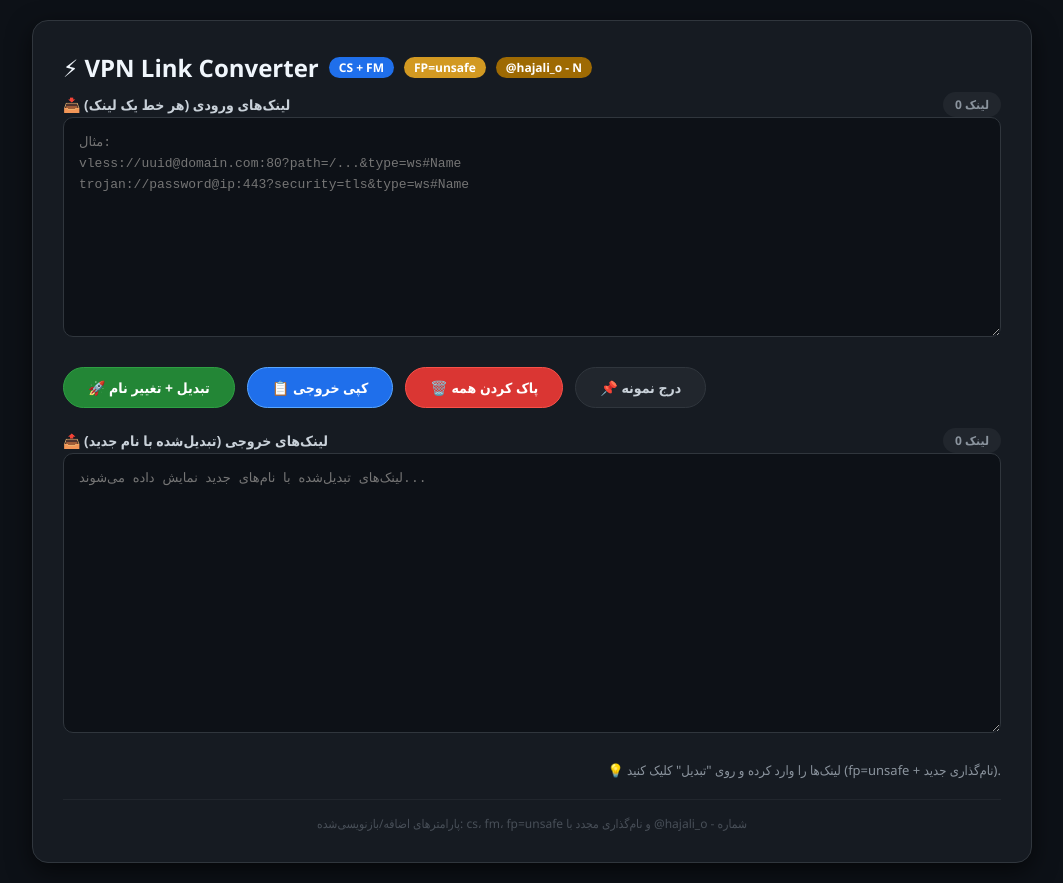
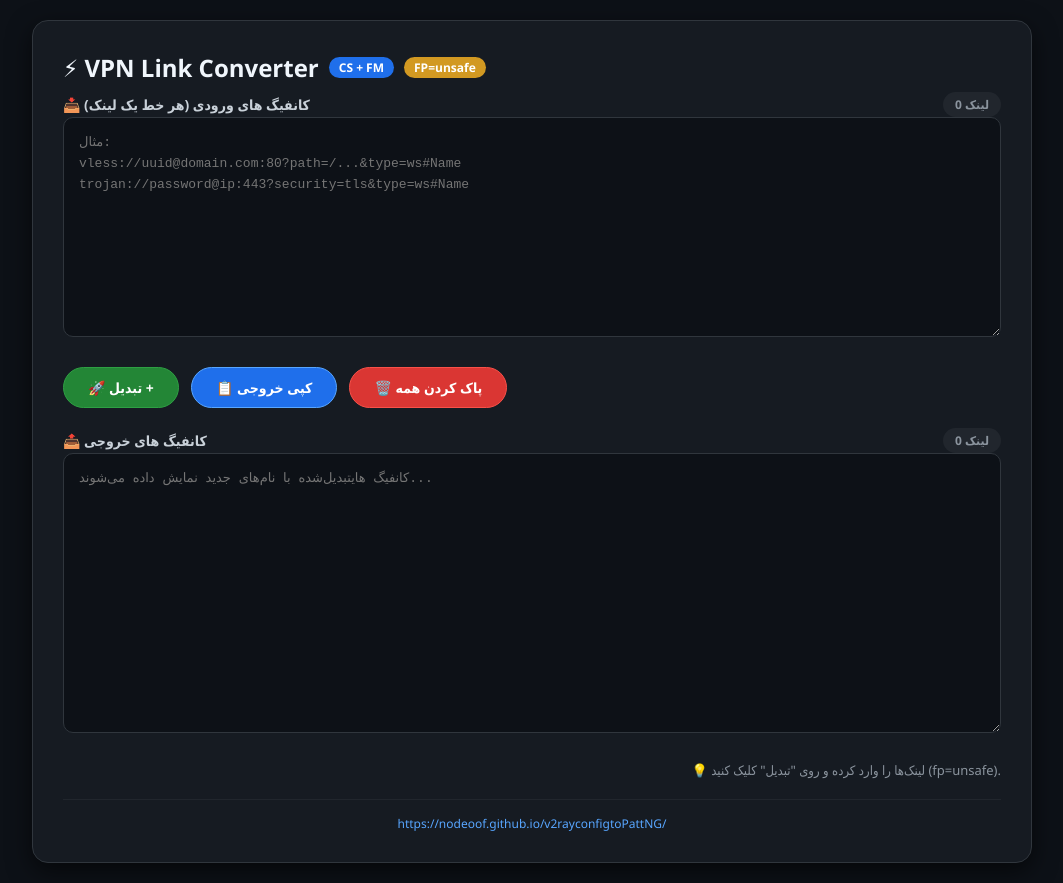
Before and after one commit to NodeOOF/v2rayconfigtoPattNG, a plain HTML site: page index.html in a window 1280 px wide. Shown: the whole page, without its empty margins (108-1171 px from the left). Drawn offline with Linux system fonts and the light colour scheme.

Commit message:
refactor: update title and labels for clarity, remove renaming feature

```diff
--- a/index.html
+++ b/index.html
@@ -3,7 +3,7 @@
 <head>
     <meta charset="UTF-8">
     <meta name="viewport" content="width=device-width, initial-scale=1.0">
-    <title>VLESS / Trojan Converter - CS & FM & FP=unsafe + Rename</title>
+    <title>VLESS / Trojan Converter - CS & FM & FP=unsafe </title>
     <style>
         * {
             box-sizing: border-box;
@@ -163,9 +163,6 @@
         .badge-warning {
             background: #d29922;
         }
-        .badge-rename {
-            background: #9e6a03;
-        }
         @media (max-width: 600px) {
             .container { padding: 15px; }
             .btn { padding: 8px 16px; font-size: 13px; }
@@ -179,35 +176,33 @@
             <span>⚡ VPN Link Converter</span>
             <span class="badge">CS + FM</span>
             <span class="badge badge-warning">FP=unsafe</span>
-            <span class="badge badge-rename">@hajali_o - N</span>
         </h1>
         <div class="grid">
             <div>
                 <div class="label-row">
-                    <label for="inputLinks">📥 لینک‌های ورودی (هر خط یک لینک)</label>
+                    <label for="inputLinks">📥 کانفیگ های ورودی (هر خط یک لینک)</label>
                     <span id="inputCount">۰ لینک</span>
                 </div>
                 <textarea id="inputLinks" placeholder="مثال:&#10;vless://uuid@domain.com:80?path=/...&amp;type=ws#Name&#10;trojan://password@ip:443?security=tls&amp;type=ws#Name"></textarea>
             </div>
 
             <div class="actions">
-                <button class="btn btn-primary" id="convertBtn">🚀 تبدیل + تغییر نام</button>
+                <button class="btn btn-primary" id="convertBtn">🚀 تبدیل + </button>
                 <button class="btn btn-secondary" id="copyBtn">📋 کپی خروجی</button>
                 <button class="btn btn-danger" id="clearBtn">🗑️ پاک کردن همه</button>
-                <button class="btn" id="sampleBtn">📌 درج نمونه</button>
             </div>
 
             <div>
                 <div class="label-row">
-                    <label for="outputLinks">📤 لینک‌های خروجی (تبدیل‌شده با نام جدید)</label>
+                    <label for="outputLinks">📤 کانفیگ های خروجی </label>
                     <span id="outputCount">۰ لینک</span>
                 </div>
-                <textarea class="output" id="outputLinks" readonly placeholder="لینک‌های تبدیل‌شده با نام‌های جدید نمایش داده می‌شوند..."></textarea>
+                <textarea class="output" id="outputLinks" readonly placeholder="کانفیگ هایتبدیل‌شده با نام‌های جدید نمایش داده می‌شوند..."></textarea>
             </div>
             <div class="stats" id="statusMessage">✅ آمادهٔ تبدیل</div>
         </div>
         <div class="footer">
-            پارامترهای اضافه/بازنویسی‌شده: <code>cs</code>، <code>fm</code>، <code>fp=unsafe</code> و نام‌گذاری مجدد با <code>@hajali_o - شماره</code>
+            <a href="https://nodeoof.github.io/v2rayconfigtoPattNG/" target="_blank" style="color: #58a6ff; text-decoration: none;">https://nodeoof.github.io/v2rayconfigtoPattNG/</a>
         </div>
     </div>
 
@@ -217,7 +212,7 @@
             const CS_VALUE = 'TLS_AES_256_GCM_SHA384%3ATLS_CHACHA20_POLY1305_SHA256%3ATLS_AES_128_GCM_SHA256%3ATLS_ECDHE_ECDSA_WITH_AES_256_GCM_SHA384%3ATLS_ECDHE_RSA_WITH_AES_256_GCM_SHA384%3ATLS_ECDHE_ECDSA_WITH_AES_128_GCM_SHA256%3ATLS_ECDHE_RSA_WITH_AES_128_GCM_SHA256%3ATLS_ECDHE_ECDSA_WITH_CHACHA20_POLY1305_SHA256%3ATLS_ECDHE_RSA_WITH_CHACHA20_POLY1305_SHA256%3ATLS_ECDHE_ECDSA_WITH_AES_256_CBC_SHA%3ATLS_ECDHE_RSA_WITH_AES_256_CBC_SHA%3ATLS_ECDHE_ECDSA_WITH_AES_128_CBC_SHA256%3ATLS_ECDHE_RSA_WITH_AES_128_CBC_SHA256';
             const FM_VALUE = '%7B%22tcp%22%3A%20%5B%7B%22type%22%3A%20%22fragment%22%2C%20%22settings%22%3A%20%7B%22packets%22%3A%20%22tlshello%22%2C%20%22lengths%22%3A%20%5B%225%22%2C%2294%22%2C%20%221%22%5D%2C%20%22delays%22%3A%20%5B%220%22%5D%2C%20%22maxSplit%22%3A%20%220%22%7D%7D%2C%7B%22type%22%3A%20%22fragment%22%2C%20%22settings%22%3A%20%7B%22packets%22%3A%20%221-1%22%2C%20%22lengths%22%3A%20%5B%22109%22%2C%20%221%22%5D%2C%20%22delays%22%3A%20%5B%221%22%5D%2C%20%22maxSplit%22%3A%20%22355%22%7D%7D%5D%7D';
             const FP_VALUE = 'unsafe';
-            const NAME_PREFIX = '@hajali_o - ';
+            const NAME_PREFIX = 'github.com/NodeOOF - ';
 
             // عناصر DOM
             const inputText = document.getElementById('inputLinks');
@@ -245,7 +240,7 @@
             function convertLinks(text) {
                 const lines = text.split('\n');
                 const results = [];
-                let validIndex = 0; // شمارنده برای نام‌گذاری فقط لینک‌های معتبر
+                let validIndex = 0;
 
                 for (let line of lines) {
                     const originalLine = line;
@@ -262,7 +257,6 @@
                     }
 
                     try {
-                        // شمارنده را افزایش بده (برای این لینک معتبر)
                         validIndex++;
 
                         let base, queryAndHash = '';
@@ -281,10 +275,9 @@
                             query = queryAndHash;
                         } else {
                             query = queryAndHash.substring(0, hashIndex);
-                            hash = queryAndHash.substring(hashIndex); // شامل #
+                            hash = queryAndHash.substring(hashIndex);
                         }
 
-                        // پارس کردن پارامترها
                         const params = new Map();
                         if (query) {
                             const pairs = query.split('&');
@@ -302,27 +295,21 @@
                             }
                         }
 
-                        // اعمال مقادیر جدید (بازنویسی)
                         params.set('cs', CS_VALUE);
                         params.set('fm', FM_VALUE);
                         params.set('fp', FP_VALUE);
 
-                        // ساخت query جدید
                         const newPairs = [];
                         for (let [key, value] of params) {
                             newPairs.push(key + '=' + value);
                         }
                         const newQuery = newPairs.join('&');
 
-                        // ساخت نام جدید با شماره‌گذاری
                         const newName = NAME_PREFIX + validIndex;
-
-                        // لینک نهایی: base + ? + query + # + name
                         let newLink = base + '?' + newQuery + '#' + newName;
 
                         results.push(newLink);
                     } catch (e) {
-                        // در صورت خطا، خط اصلی برگردانده شود
                         results.push(originalLine);
                         console.warn('Error converting line:', originalLine, e);
                     }
@@ -393,19 +380,10 @@
                 statusMsg.style.color = '#8b949e';
             }
 
-            function insertSample() {
-                const sample = `vless://`;
-                inputText.value = sample;
-                statusMsg.textContent = '📌 نمونه درج شد. حالا روی "تبدیل" کلیک کنید تا fp=unsafe و نام‌های جدید اعمال شوند.';
-                statusMsg.style.color = '#58a6ff';
-                updateStats(sample, '');
-            }
 
-            // اتصال رویدادها
             convertBtn.addEventListener('click', performConversion);
             copyBtn.addEventListener('click', copyOutput);
             clearBtn.addEventListener('click', clearAll);
-            sampleBtn.addEventListener('click', insertSample);
 
             inputText.addEventListener('input', function() {
                 const count = countValidLinks(this.value);
@@ -416,7 +394,7 @@
             });
 
             updateStats('', '');
-            statusMsg.textContent = '💡 لینک‌ها را وارد کرده و روی "تبدیل" کلیک کنید (fp=unsafe + نام‌گذاری جدید).';
+            statusMsg.textContent = '💡 لینک‌ها را وارد کرده و روی "تبدیل" کلیک کنید (fp=unsafe).';
             statusMsg.style.color = '#8b949e';
         })();
     </script>
```
